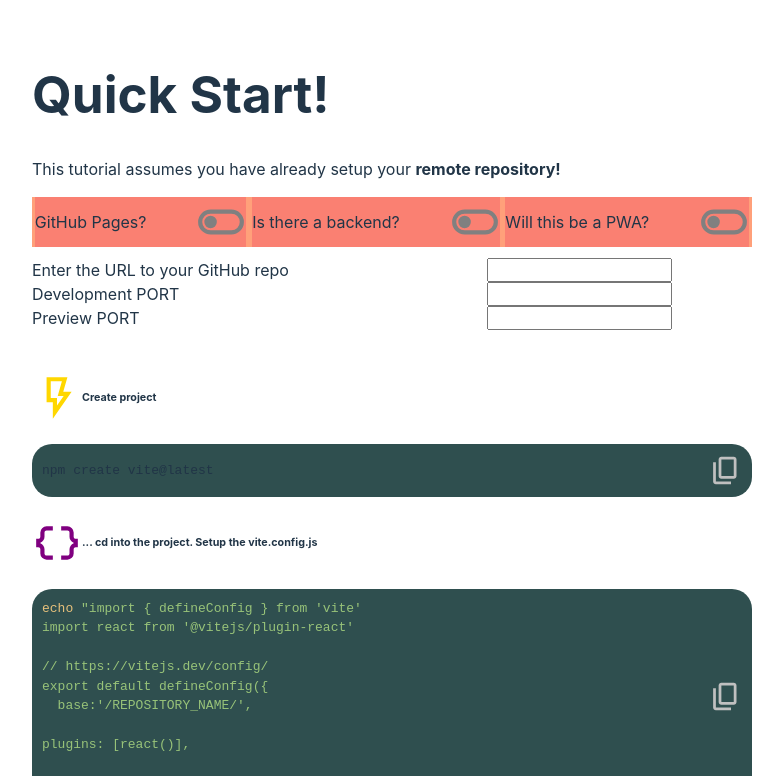
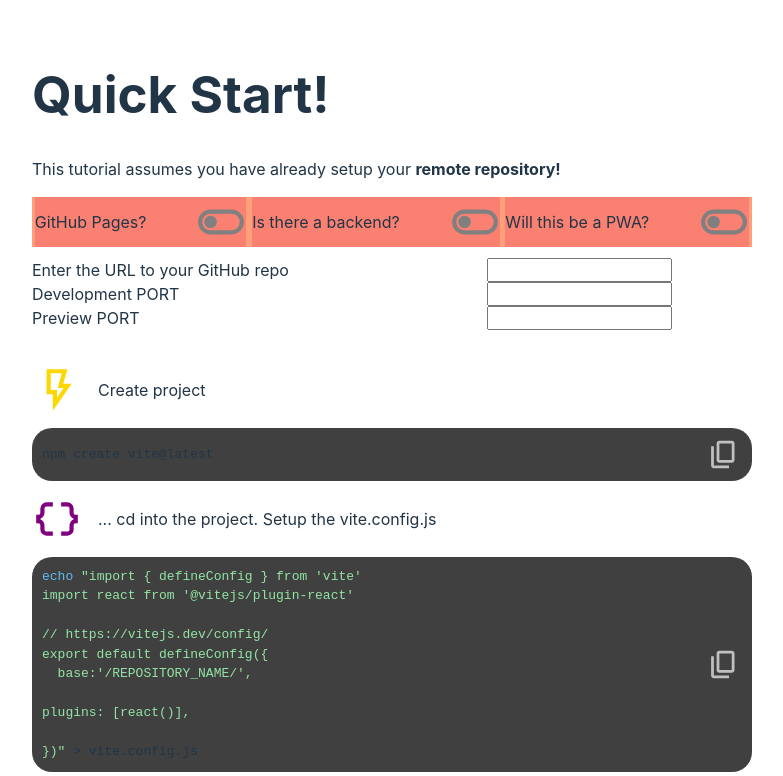
Before and after one commit to Perlesvaux/react-app-with-vite, a React (Vite) app: page / in a window 1280 px wide. Shown: the top 776 px of the page, without its empty margins (248-1031 px from the left). Built offline with nearby package versions, Linux system fonts and the light colour scheme.

Commit message:
fix: still working on improving css

```diff
--- a/src/Copy.module.css
+++ b/src/Copy.module.css
@@ -1,5 +1,6 @@
 .copy:hover {
   fill: slategrey;
+  cursor: pointer;
 }
 
 .copy:active {
--- a/src/Step.jsx
+++ b/src/Step.jsx
@@ -9,14 +9,14 @@ export default function Step({steps, toClipBoard}){
         <div key={indx}>
           { step.legend &&
             (<>
-              <span  style={{display:"flex", alignItems:"center" }}>
+              <div className={styles.legend}>
                 {step.svg}
-                <h6 className='text-muted' dangerouslySetInnerHTML={{__html:step.legend}}></h6>
-              </span>
-              <pre><code className='text-start btn btn-dark' dangerouslySetInnerHTML={{__html:step.cmd}}></code>
+                <div dangerouslySetInnerHTML={{__html:step.legend}} />
+              </div>
+              <pre>
+                <code dangerouslySetInnerHTML={{__html:step.cmd}} />
                 <Copy onClick={()=>toClipBoard(step.clipboard)}/>
               </pre>
-
             </>)
           }
         </div>)
--- a/src/Step.module.css
+++ b/src/Step.module.css
@@ -9,15 +9,25 @@
 }
 
 
+.legend {
+  display: flex;
+  align-items: center;
+  flex-direction: row;
+  column-gap: 1em;
+}
+
 pre {
   border-radius:20px;
+  overflow-x: auto;
   padding: 10px 10px 10px 10px;
-  background-color: darkslategrey;
-  display: flex;
+  background-color: #404040;
+  overflow-x: hidden;
+  /*display: flex;*/
   /*flex-direction: column;*/
-  justify-content:space-between ;
+  /*justify-content:space-between ;*/
   align-items: center;
   /*align-items: initial;*/
   /*column-gap: 50px;*/
-
+  display:grid;
+  grid-template-columns: 95% 5%;
 }
```
Also changed, not shown: src/purifiedText.js (+4 -3 lines).
